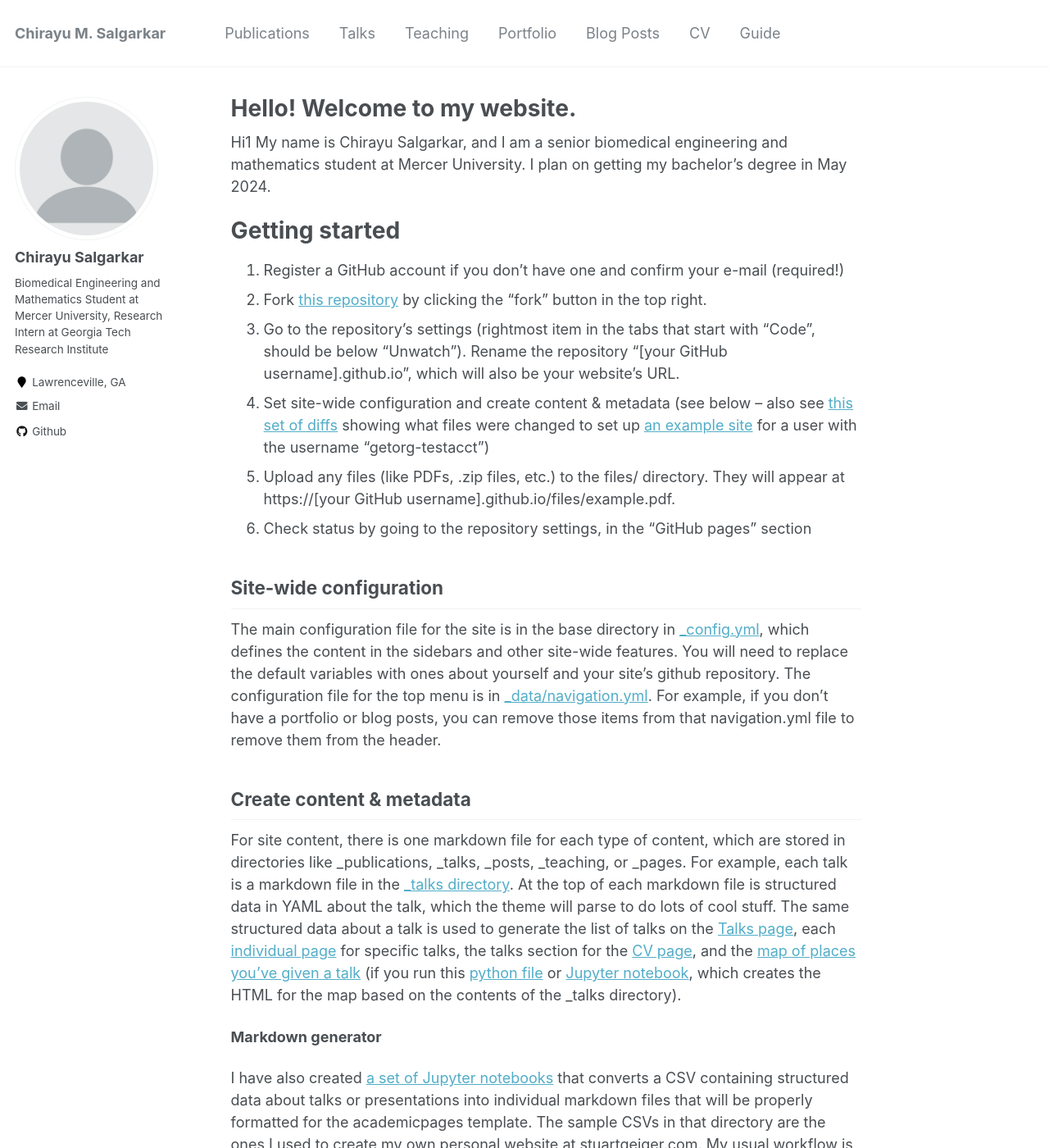
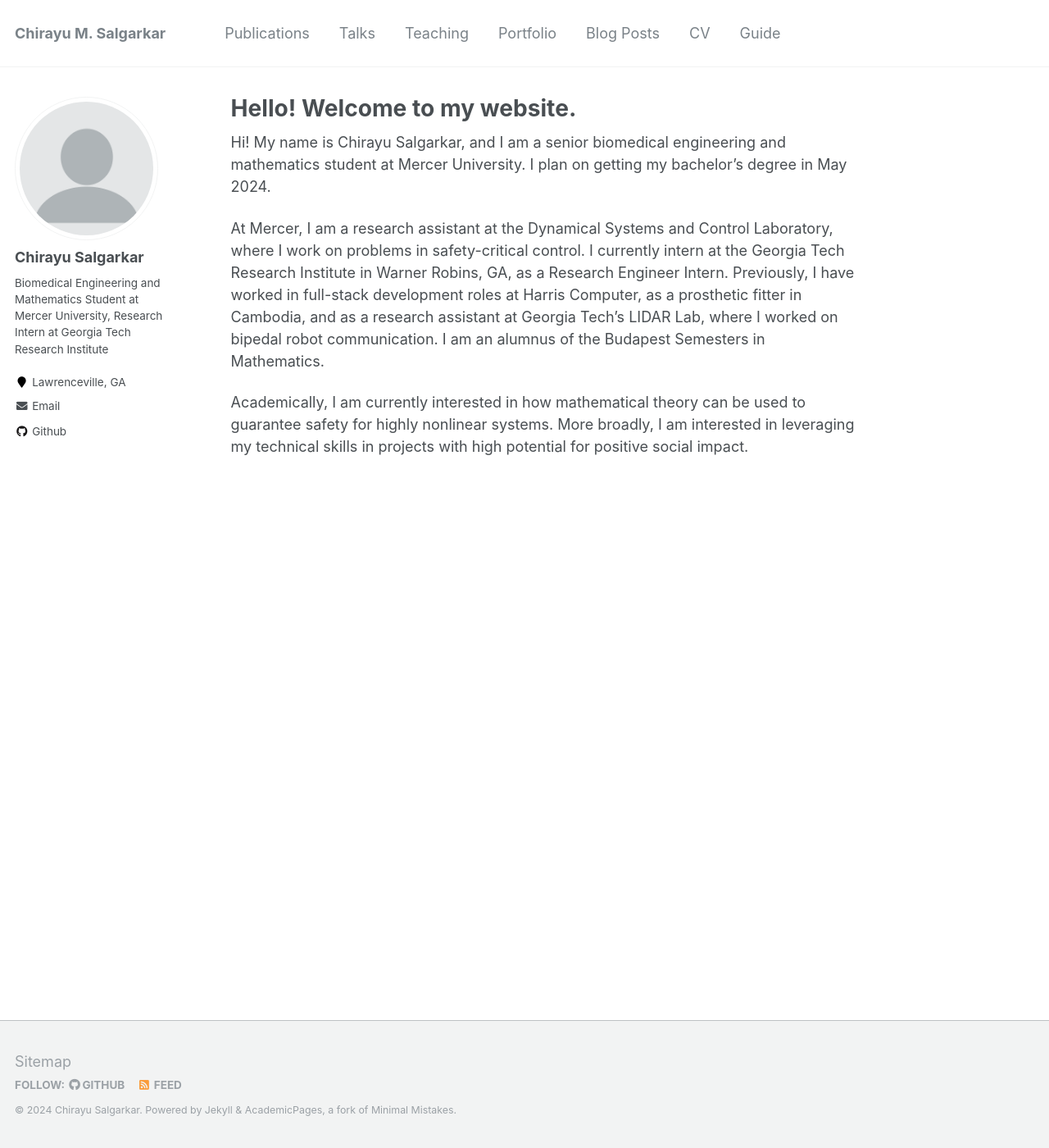
Before and after one commit to ChirayuSalgarkar/ChirayuSalgarkar.github.io, a Jekyll site: the page built from _pages/about.md, in a window 1280 px wide and 1400 px high. Shown: the whole window at 82% size. Built offline with Jekyll 4.4.1, drawn with Linux system fonts in a browser that asks for light colours; some of the changed text lies outside the part shown.

Commit message:
Update about.md

```diff
--- a/_pages/about.md
+++ b/_pages/about.md
@@ -8,37 +8,8 @@ redirect_from:
   - /about.html
 ---
 
-Hi1 My name is Chirayu Salgarkar, and I am a senior biomedical engineering and mathematics student at Mercer University. I plan on getting my bachelor's degree in May 2024.
+Hi! My name is Chirayu Salgarkar, and I am a senior biomedical engineering and mathematics student at Mercer University. I plan on getting my bachelor's degree in May 2024.
 
-Getting started
-======
-1. Register a GitHub account if you don't have one and confirm your e-mail (required!)
-1. Fork [this repository](https://github.com/academicpages/academicpages.github.io) by clicking the "fork" button in the top right.
-1. Go to the repository's settings (rightmost item in the tabs that start with "Code", should be below "Unwatch"). Rename the repository "[your GitHub username].github.io", which will also be your website's URL.
-1. Set site-wide configuration and create content & metadata (see below -- also see [this set of diffs](http://archive.is/3TPas) showing what files were changed to set up [an example site](https://getorg-testacct.github.io) for a user with the username "getorg-testacct")
-1. Upload any files (like PDFs, .zip files, etc.) to the files/ directory. They will appear at https://[your GitHub username].github.io/files/example.pdf.
-1. Check status by going to the repository settings, in the "GitHub pages" section
+At Mercer, I am a research assistant at the Dynamical Systems and Control Laboratory, where I work on problems in safety-critical control. I currently intern at the Georgia Tech Research Institute in Warner Robins, GA, as a Research Engineer Intern. Previously, I have worked in full-stack development roles at Harris Computer, as a prosthetic fitter in Cambodia, and as a research assistant at Georgia Tech's LIDAR Lab, where I worked on bipedal robot communication. I am an alumnus of the Budapest Semesters in Mathematics.
 
-Site-wide configuration
-------
-The main configuration file for the site is in the base directory in [_config.yml](https://github.com/academicpages/academicpages.github.io/blob/master/_config.yml), which defines the content in the sidebars and other site-wide features. You will need to replace the default variables with ones about yourself and your site's github repository. The configuration file for the top menu is in [_data/navigation.yml](https://github.com/academicpages/academicpages.github.io/blob/master/_data/navigation.yml). For example, if you don't have a portfolio or blog posts, you can remove those items from that navigation.yml file to remove them from the header.
-
-Create content & metadata
-------
-For site content, there is one markdown file for each type of content, which are stored in directories like _publications, _talks, _posts, _teaching, or _pages. For example, each talk is a markdown file in the [_talks directory](https://github.com/academicpages/academicpages.github.io/tree/master/_talks). At the top of each markdown file is structured data in YAML about the talk, which the theme will parse to do lots of cool stuff. The same structured data about a talk is used to generate the list of talks on the [Talks page](https://academicpages.github.io/talks), each [individual page](https://academicpages.github.io/talks/2012-03-01-talk-1) for specific talks, the talks section for the [CV page](https://academicpages.github.io/cv), and the [map of places you've given a talk](https://academicpages.github.io/talkmap.html) (if you run this [python file](https://github.com/academicpages/academicpages.github.io/blob/master/talkmap.py) or [Jupyter notebook](https://github.com/academicpages/academicpages.github.io/blob/master/talkmap.ipynb), which creates the HTML for the map based on the contents of the _talks directory).
-
-**Markdown generator**
-
-I have also created [a set of Jupyter notebooks](https://github.com/academicpages/academicpages.github.io/tree/master/markdown_generator
-) that converts a CSV containing structured data about talks or presentations into individual markdown files that will be properly formatted for the academicpages template. The sample CSVs in that directory are the ones I used to create my own personal website at stuartgeiger.com. My usual workflow is that I keep a spreadsheet of my publications and talks, then run the code in these notebooks to generate the markdown files, then commit and push them to the GitHub repository.
-
-How to edit your site's GitHub repository
-------
-Many people use a git client to create files on their local computer and then push them to GitHub's servers. If you are not familiar with git, you can directly edit these configuration and markdown files directly in the github.com interface. Navigate to a file (like [this one](https://github.com/academicpages/academicpages.github.io/blob/master/_talks/2012-03-01-talk-1.md) and click the pencil icon in the top right of the content preview (to the right of the "Raw | Blame | History" buttons). You can delete a file by clicking the trashcan icon to the right of the pencil icon. You can also create new files or upload files by navigating to a directory and clicking the "Create new file" or "Upload files" buttons.
-
-Example: editing a markdown file for a talk
-![Editing a markdown file for a talk](/images/editing-talk.png)
-
-For more info
-------
-More info about configuring academicpages can be found in [the guide](https://academicpages.github.io/markdown/). The [guides for the Minimal Mistakes theme](https://mmistakes.github.io/minimal-mistakes/docs/configuration/) (which this theme was forked from) might also be helpful.
+Academically, I am currently interested in how mathematical theory can be used to guarantee safety for highly nonlinear systems. More broadly, I am interested in leveraging my technical skills in projects with high potential for positive social impact.
```
